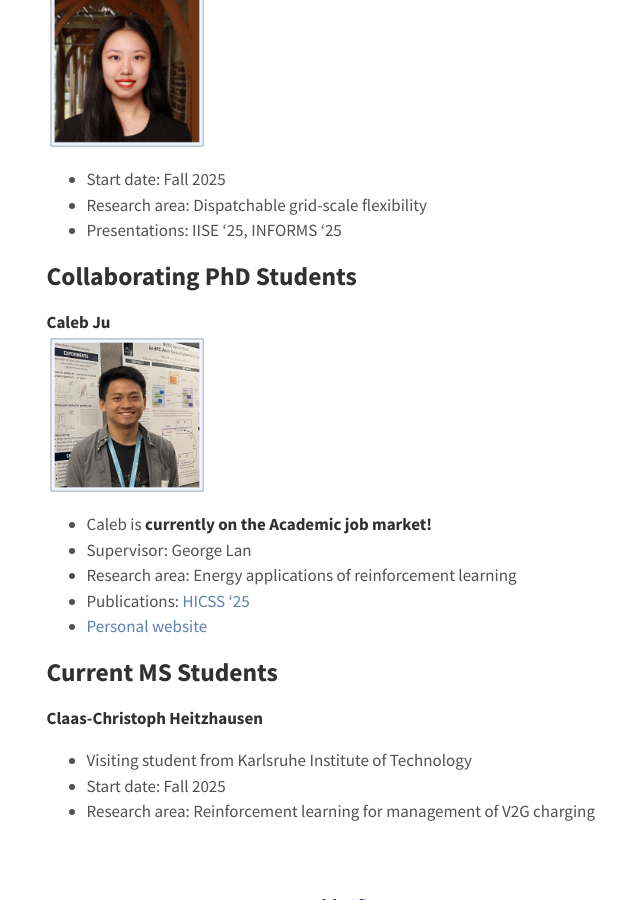
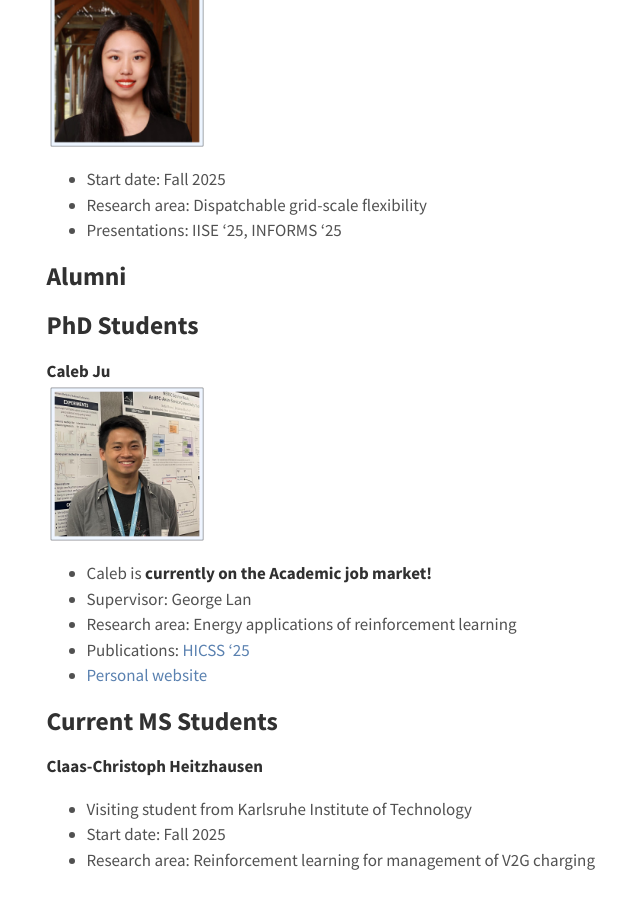
Before and after one commit to constancecrozier/constancecrozier.github.io, a Jekyll site: the page built from group.md, in a window 1280 px wide and 900 px high, scrolled down 1404 px. Shown: the whole window, without its empty margins (296-936 px from the left). Built offline with Jekyll 4.4.1, drawn with Linux system fonts in a browser that asks for light colours.

Commit message:
Update group.md

```diff
--- a/group.md
+++ b/group.md
@@ -66,7 +66,10 @@ title: Group Members
 * Research area: Dispatchable grid-scale flexibility
 * Presentations: IISE '25, INFORMS '25
 
-<p style="text-align:center;"><h2>Collaborating PhD Students</h2></p>
+<p style="text-align:center;"><h2>Alumni</h2></p>
+
+
+<p style="text-align:center;"><h2>PhD Students</h2></p>
 **Caleb Ju**
 <img src="/images/headshot_caleb.jpeg" alt="drawing" width="160"/>
 * Caleb is **currently on the Academic job market!**
```
